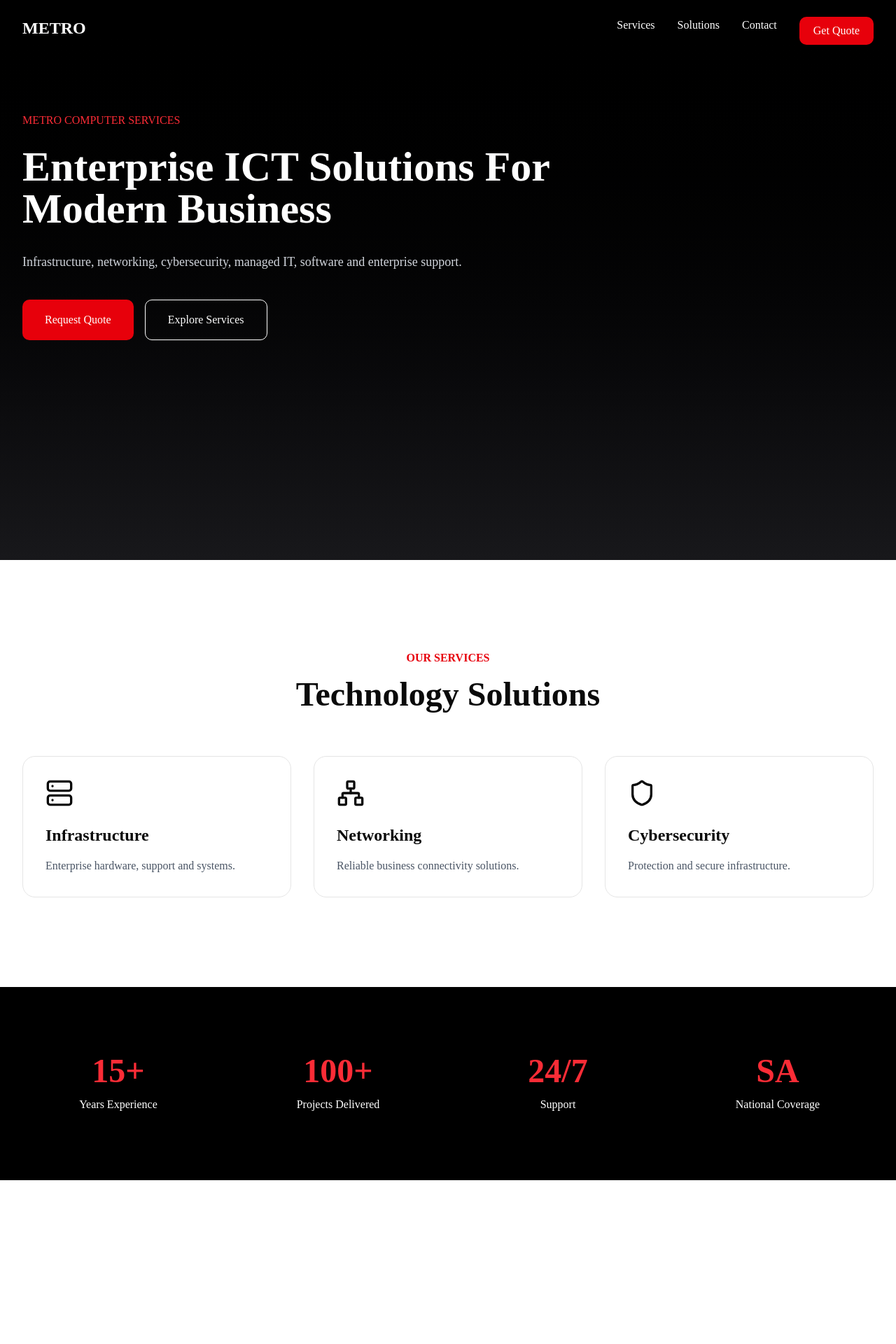
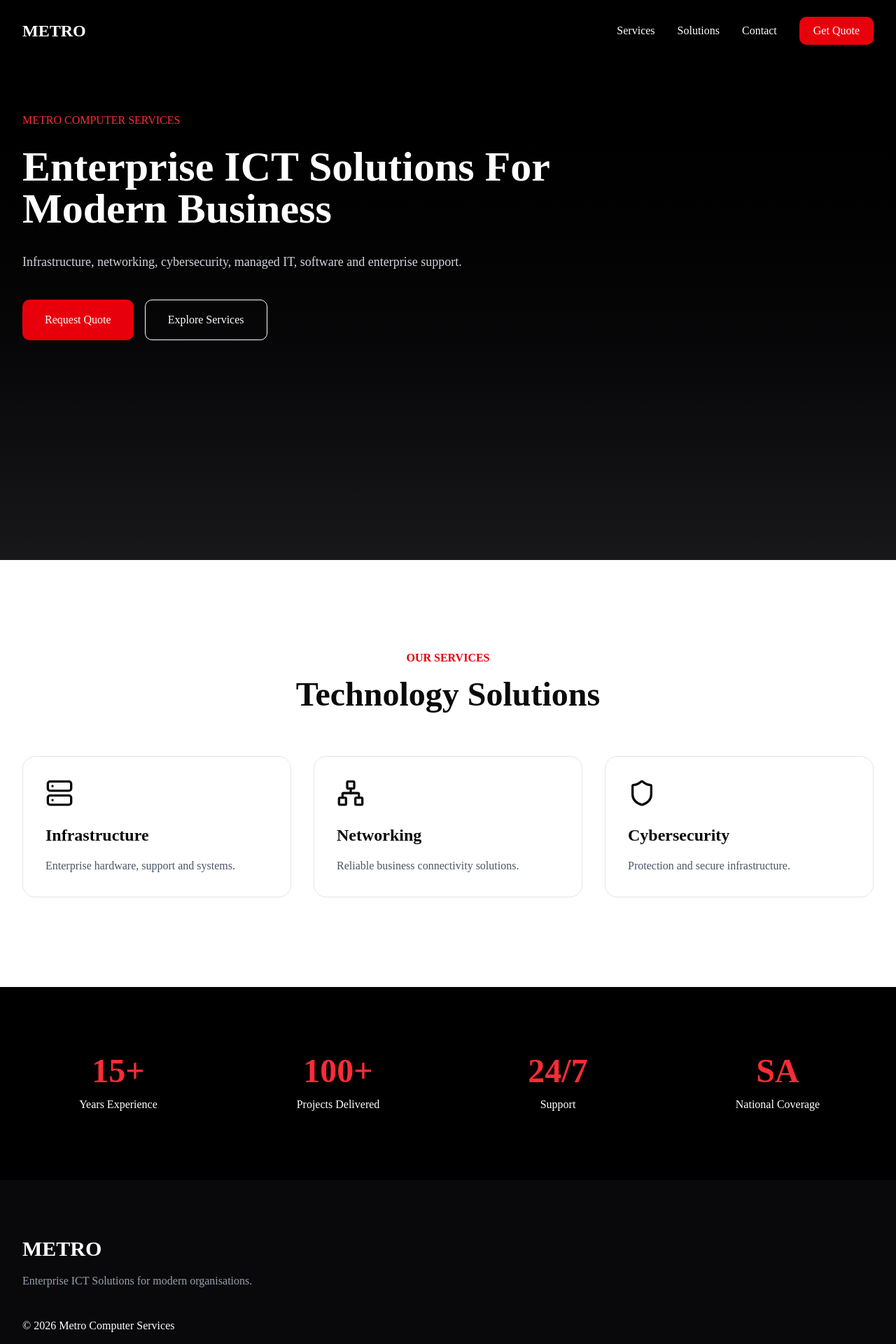
Before and after one commit to AmbeMajavu/metro-redesign-2026, a Next.js app: page / in a window 1280 px wide. Shown: the top 1920 px of the page at 70% size. Before the commit the page ends 1686 px from the top, so only its background shows below. Built offline with nearby package versions, Linux system fonts and the light colour scheme.

Commit message:
add responsive navbar and footer

```diff
--- a/app/page.tsx
+++ b/app/page.tsx
@@ -2,6 +2,7 @@ import Navbar from "../components/Navbar";
 import Hero from "../components/Hero";
 import Services from "../components/Services";
 import Stats from "../components/Stats";
+import Footer from "../components/Footer";
 
 export default function Home() {
   return (
@@ -15,6 +16,8 @@ export default function Home() {
 
       <Stats />
 
+      <Footer />
+
     </main>
   );
 }
--- /dev/null
+++ b/components/Footer.tsx
@@ -0,0 +1,35 @@
+export default function Footer() {
+  return (
+    <footer className="bg-zinc-950 text-white">
+
+      <div
+        className="
+        max-w-7xl
+        mx-auto
+        px-8
+        py-20
+        "
+      >
+
+        <h2 className="text-3xl font-bold">
+          METRO
+        </h2>
+
+        <p className="mt-4 text-gray-400">
+
+          Enterprise ICT Solutions
+          for modern organisations.
+
+        </p>
+
+        <div className="mt-10">
+
+          © 2026 Metro Computer Services
+
+        </div>
+
+      </div>
+
+    </footer>
+  );
+}
--- a/components/Navbar.tsx
+++ b/components/Navbar.tsx
@@ -2,13 +2,31 @@ export default function Navbar() {
   return (
     <nav className="fixed w-full z-50">
 
-      <div className="max-w-7xl mx-auto px-8 py-6 flex justify-between">
+      <div
+        className="
+        max-w-7xl
+        mx-auto
+        px-8
+        py-6
+        flex
+        justify-between
+        items-center
+        "
+      >
 
         <h2 className="text-white text-2xl font-bold">
           METRO
         </h2>
 
-        <div className="flex gap-8 text-white">
+        <div
+          className="
+          hidden
+          md:flex
+          gap-8
+          items-center
+          text-white
+          "
+        >
 
           <a href="#">Services</a>
 
@@ -16,11 +34,28 @@ export default function Navbar() {
 
           <a href="#">Contact</a>
 
-          <button className="bg-red-600 px-5 py-2 rounded-lg">
+          <button
+            className="
+            bg-red-600
+            px-5
+            py-2
+            rounded-lg
+            "
+          >
             Get Quote
           </button>
 
         </div>
+
+        <button
+          className="
+          md:hidden
+          text-white
+          text-3xl
+          "
+        >
+          ☰
+        </button>
 
       </div>
 
```
